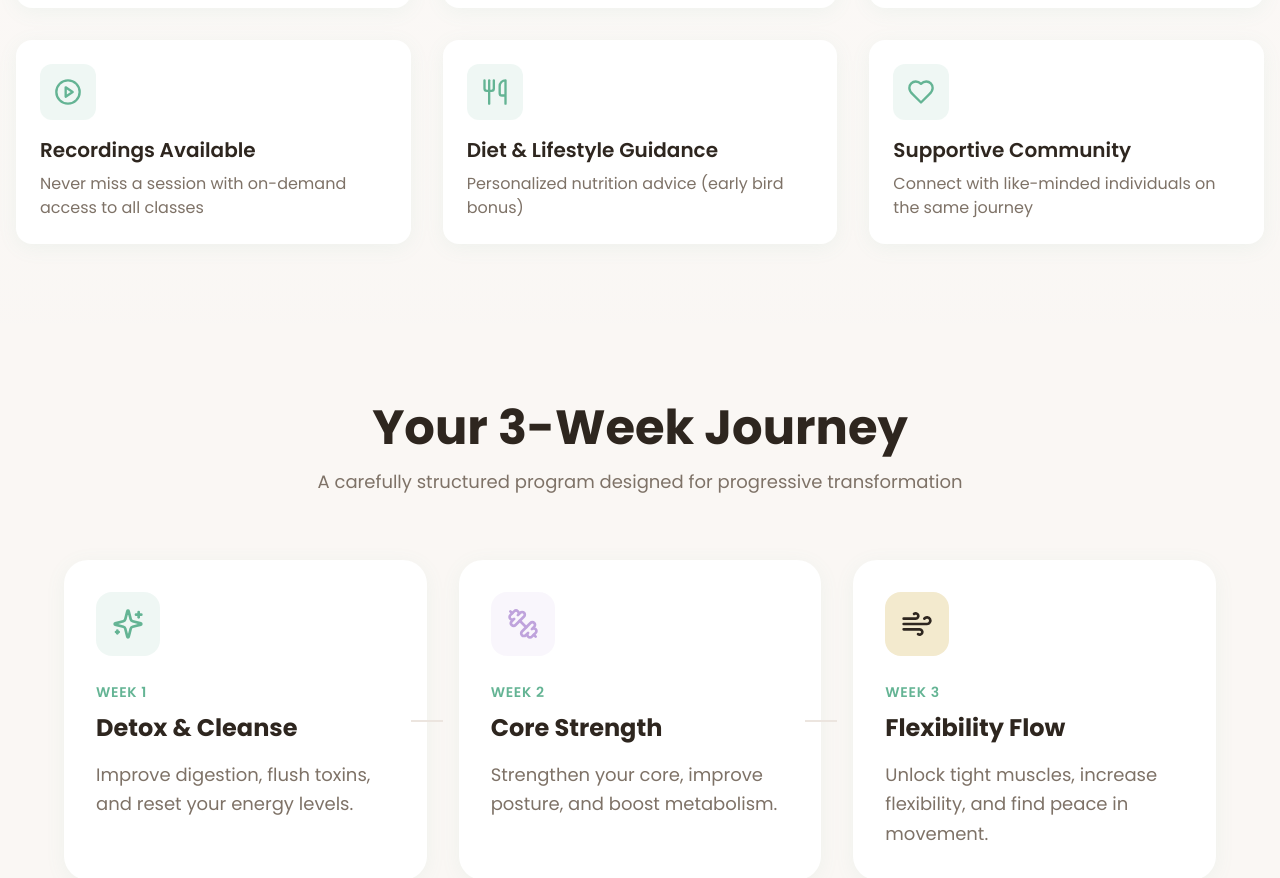
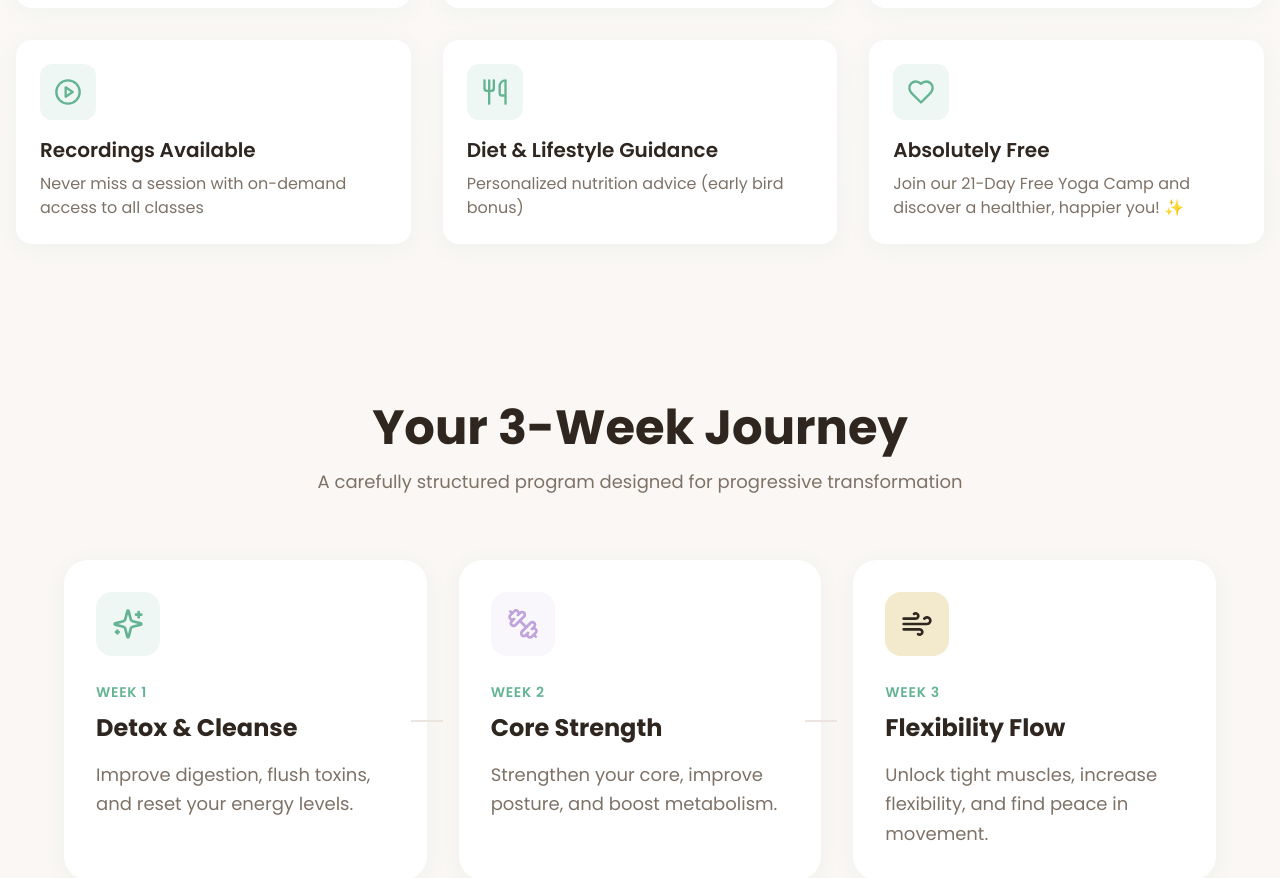
Before and after one commit to SachinGupta0206/spirit-rise-yoga, a React (Vite) app: page / in a window 1280 px wide. Shown: the part 1260-2138 px from the top of the page. Built offline with nearby package versions, Linux system fonts and the light colour scheme; the HTML template or start-up script is replaced by a standard one.

Commit message:
added absolutelt free card

```diff
--- a/src/components/WhyJoinSection.tsx
+++ b/src/components/WhyJoinSection.tsx
@@ -1,22 +1,32 @@
 import { motion } from "framer-motion";
-import { Video, Users, Calendar, PlayCircle, Utensils, Heart } from "lucide-react";
+import {
+  Video,
+  Users,
+  Calendar,
+  PlayCircle,
+  Utensils,
+  Heart,
+} from "lucide-react";
 
 const WhyJoinSection = () => {
   const benefits = [
     {
       icon: Video,
       title: "Daily Live Online Classes",
-      description: "Join from the comfort of your home with interactive sessions",
+      description:
+        "Join from the comfort of your home with interactive sessions",
     },
     {
       icon: Users,
       title: "Expert Instructors",
-      description: "Certified yoga professionals guiding you every step of the way",
+      description:
+        "Certified yoga professionals guiding you every step of the way",
     },
     {
       icon: Calendar,
       title: "Structured Weekly Themes",
-      description: "Balanced progression through detox, strength, and flexibility",
+      description:
+        "Balanced progression through detox, strength, and flexibility",
     },
     {
       icon: PlayCircle,
@@ -30,13 +40,17 @@ const WhyJoinSection = () => {
     },
     {
       icon: Heart,
-      title: "Supportive Community",
-      description: "Connect with like-minded individuals on the same journey",
+      title: "Absolutely Free",
+      description:
+        "Join our 21-Day Free Yoga Camp and discover a healthier, happier you! ✨",
     },
   ];
 
   return (
-    <section id="why-join" className="py-20 bg-gradient-to-b from-background to-muted/30">
+    <section
+      id="why-join"
+      className="py-20 bg-gradient-to-b from-background to-muted/30"
+    >
       <div className="container mx-auto px-4">
         <motion.div
           initial={{ opacity: 0, y: 20 }}
@@ -49,7 +63,8 @@ const WhyJoinSection = () => {
             Why Join This Yoga Camp?
           </h2>
           <p className="text-lg text-muted-foreground max-w-2xl mx-auto">
-            Experience a transformative journey designed to help you achieve your wellness goals
+            Experience a transformative journey designed to help you achieve
+            your wellness goals
           </p>
         </motion.div>
 
```
